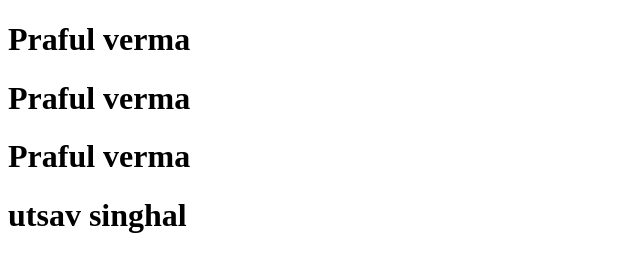
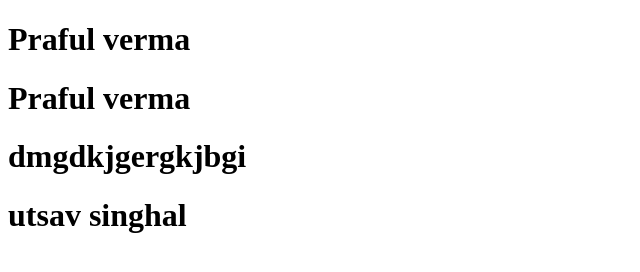
Before and after one commit to praful7668/git-git, a plain HTML site: page gitrestart/index.html in a window 1280 px wide. Shown: the whole page, without its empty margins (0-640 px from the left). Drawn offline with Linux system fonts and the light colour scheme.

Commit message:
html changes

```diff
--- a/gitrestart/index.html
+++ b/gitrestart/index.html
@@ -8,7 +8,7 @@
 <body>
     <h1>Praful verma </h1>
     <h1>Praful verma </h1>
-    <h1>Praful verma </h1>
+    <h1>dmgdkjgergkjbgi </h1>
     <h1>utsav singhal </h1>
 </body>
 </html>
```
